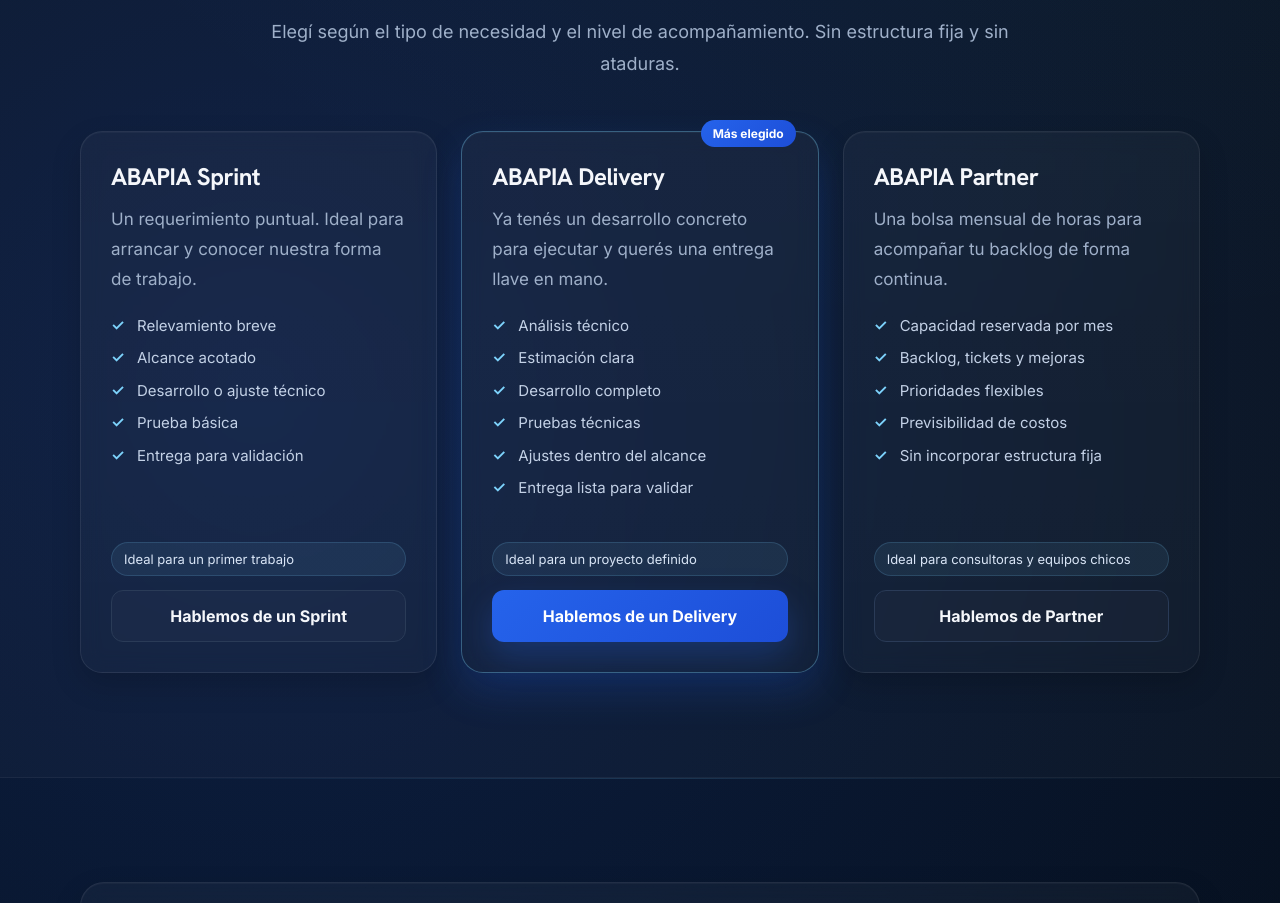
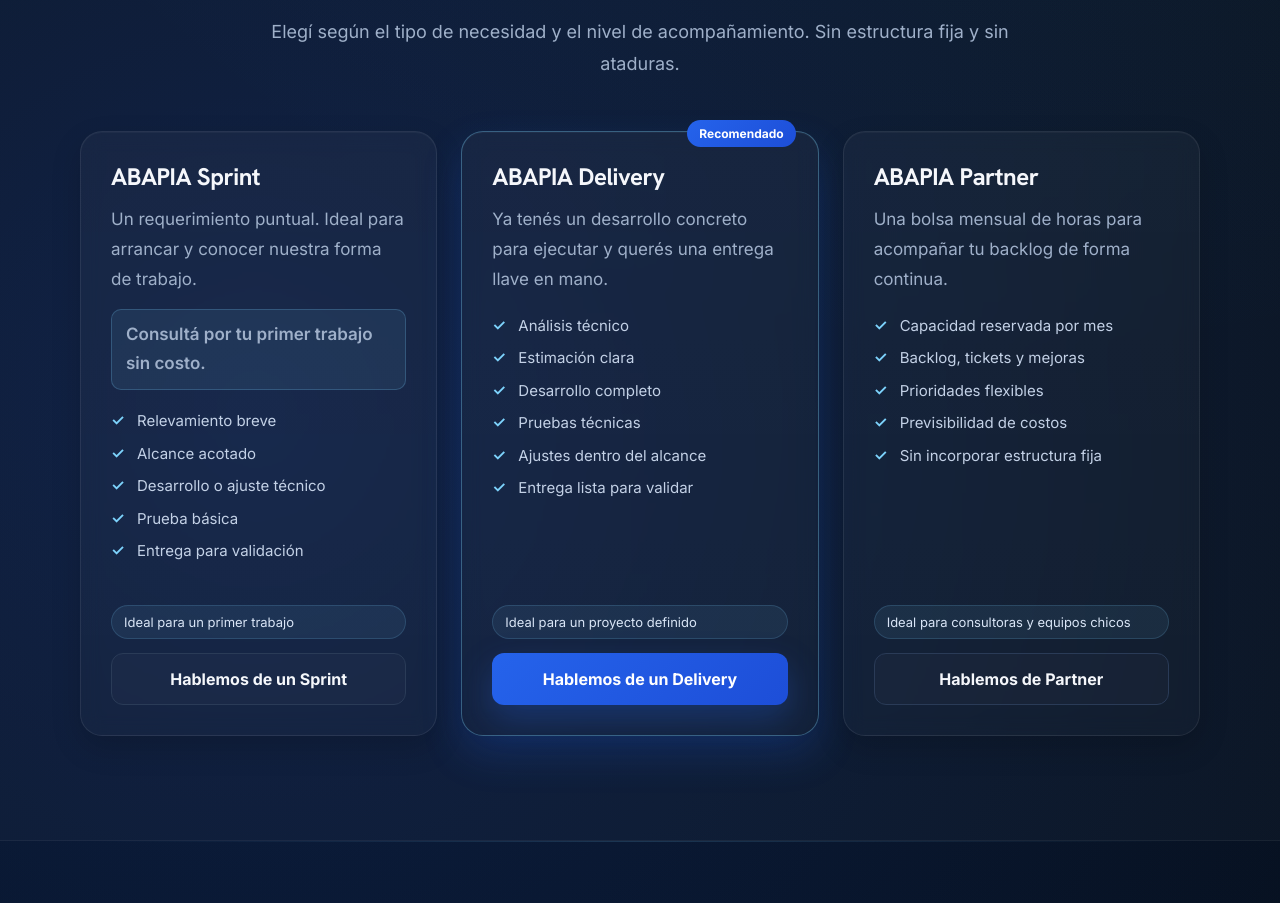
Before and after one commit to Abapia/abapia-web, a React (Vite) app: page / in a window 1280 px wide. Shown: the part 2811-3714 px from the top of the page. Built offline with nearby package versions, Linux system fonts and the light colour scheme.

Commit message:
Versión 17

```diff
--- a/src/App.jsx
+++ b/src/App.jsx
@@ -249,6 +249,7 @@ function App() {
                     Un requerimiento puntual. Ideal para arrancar y conocer nuestra
                     forma de trabajo.
                   </p>
+                  <p className="pkg-note">Consultá por tu primer trabajo sin costo.</p>
                 </div>
                 <ul className="pkg-includes">
                   <li>Relevamiento breve</li>
@@ -266,7 +267,7 @@ function App() {
               </article>
 
               <article className="card pkg-card pkg-card-featured">
-                <div className="pkg-badge">Más elegido</div>
+                <div className="pkg-badge">Recomendado</div>
                 <div className="pkg-head">
                   <h3>ABAPIA Delivery</h3>
                   <p className="pkg-desc">
--- a/src/index.css
+++ b/src/index.css
@@ -955,6 +955,18 @@ h3 {
   margin-top: 4px;
 }
 
+.pkg-note {
+  margin-top: 14px;
+  padding: 10px 14px;
+  border-radius: 10px;
+  background: rgba(125, 211, 252, 0.08);
+  border: 1px solid rgba(125, 211, 252, 0.22);
+  color: #cfe3f5;
+  font-size: 14px;
+  font-weight: 600;
+  line-height: 1.45;
+}
+
 .pkg-includes {
   list-style: none;
   margin: 20px 0 24px;
```
